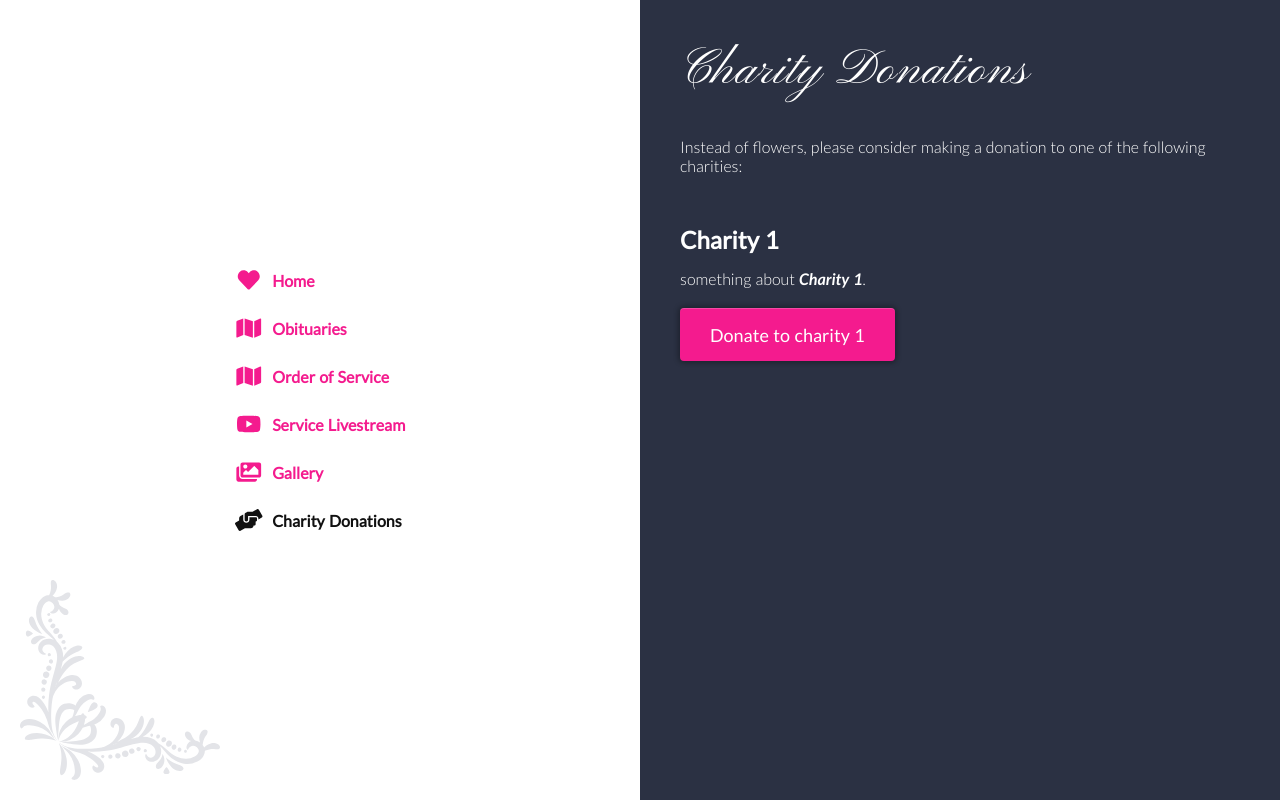
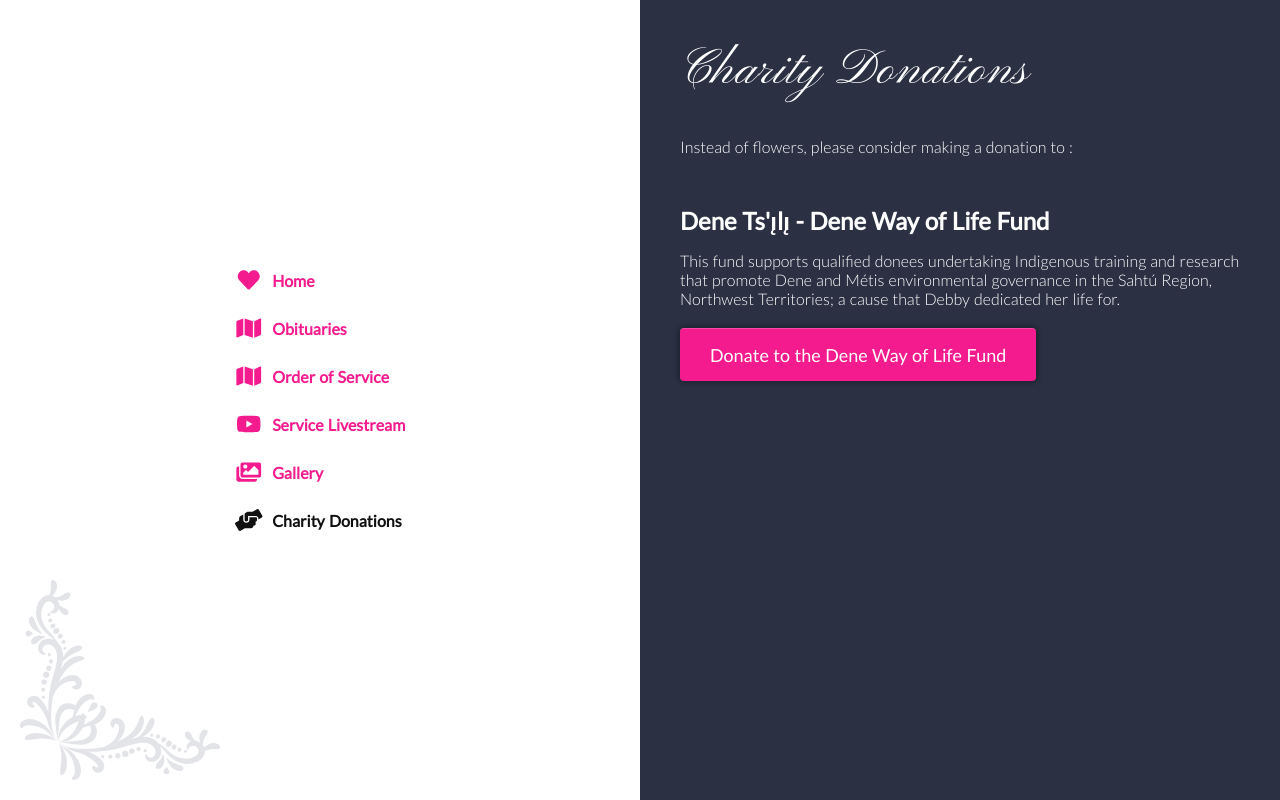
Before and after one commit to forDebby/memorial, a Nuxt app: page /charity-donation in a window 1280 px wide. Built offline with nearby package versions, Linux system fonts and the light colour scheme.

Commit message:
fund details

```diff
--- a/pages/charity-donation.vue
+++ b/pages/charity-donation.vue
@@ -6,11 +6,13 @@
     <div class="section details">
       <!-- CONTENT START -->
       <h1 class="title">Charity Donations</h1>
-      <p>Instead of flowers, please consider making a donation to one of the following charities:</p>
-      <h2>Charity 1</h2>
-      <p>something about <em>Charity 1</em>.
+      <p>Instead of flowers, please consider making a donation to :</p>
+      <h2>Dene Ts'ı̨lı̨ - Dene Way of Life Fund</h2>
+      <p>This fund supports qualified donees undertaking Indigenous training and research that promote Dene and Métis
+        environmental governance in the Sahtú Region, Northwest Territories; a cause that Debby dedicated her life for.
       </p>
-      <a class="button" target="_blank" rel=”noopener” href="https://www.justgiving.com/fundraising/">Donate to charity 1</a>
+      <a class="button" target="_blank" rel=”noopener”
+        href="https://makewaygifts.secure.force.com/donate/?id=a3061000002oeAh">Donate to the Dene Way of Life Fund</a>
       <!-- CONTENT END -->
     </div>
   </div>
@@ -21,4 +23,5 @@ export default {}
 </script>
 
 <style lang="scss">
+
 </style>
```
